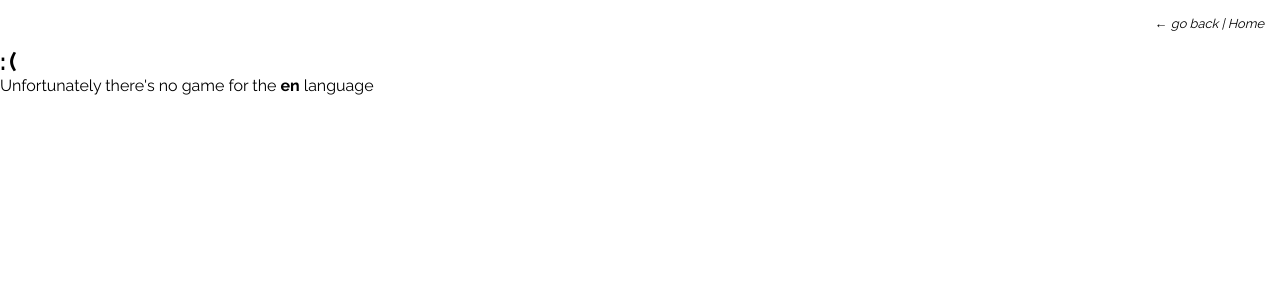
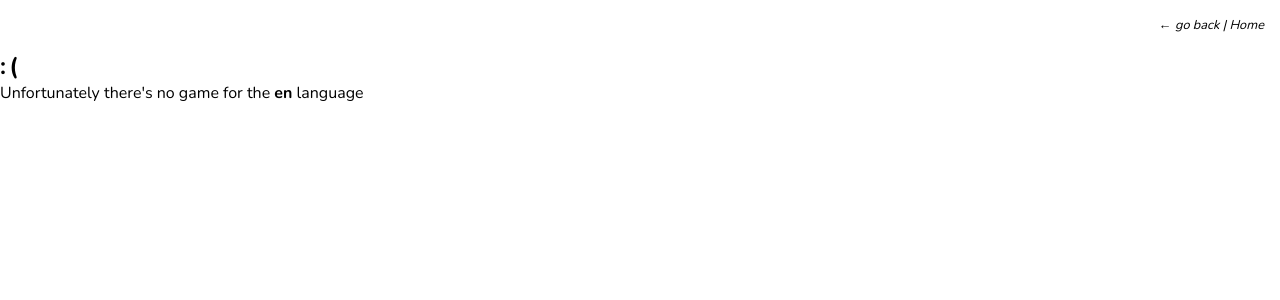
Before and after one commit to lidiaCirrone/polyglotwannabe, a Next.js app: page /games/en in a window 1280 px wide. Shown: the top 300 px of the page. Built offline with nearby package versions, Linux system fonts and the light colour scheme.

Commit message:
styles: changed font (nunito)

```diff
--- a/pages/_app.js
+++ b/pages/_app.js
@@ -4,14 +4,14 @@ import { store } from '@/store'
 
 // styles
 import '@/styles/globals.css'
-import { raleway } from '@/styles/font'
+import { nunito } from '@/styles/font'
 
 export default function App({ Component, pageProps }) {
    return (
       <Provider store={store}>
-         <main className={raleway.className}>
+         <div className={`${nunito.className} relative`}>
             <Component  {...pageProps} />
-         </main>
+         </div>
       </Provider>
    )
 }
--- a/styles/font.ts
+++ b/styles/font.ts
@@ -1,6 +1,6 @@
 // modules
 import localFont from "next/font/local";
 
-const raleway = localFont({ src: "../fonts/Raleway-VariableFont_wght.ttf" });
+const nunito = localFont({ src: "../fonts/Nunito-VariableFont_wght.ttf" });
 
-export { raleway };
+export { nunito };
```
Also changed, not shown: fonts/Nunito-VariableFont_wght.ttf (added), fonts/Raleway-VariableFont_wght.ttf (deleted).
